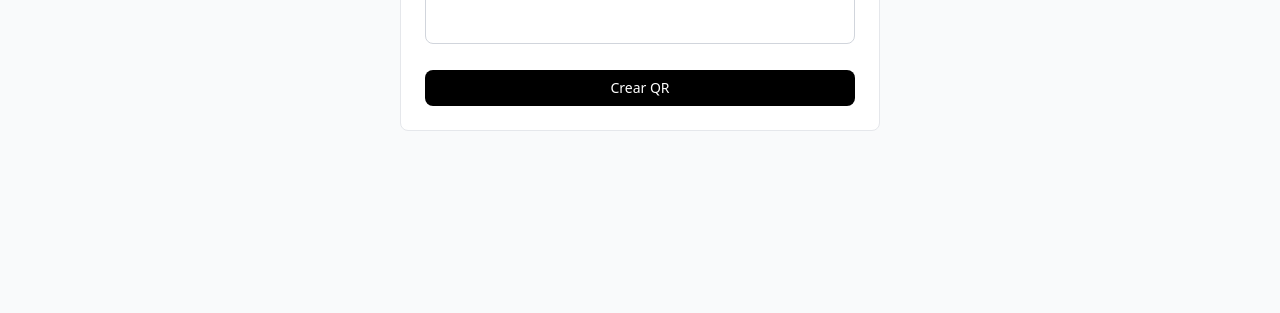
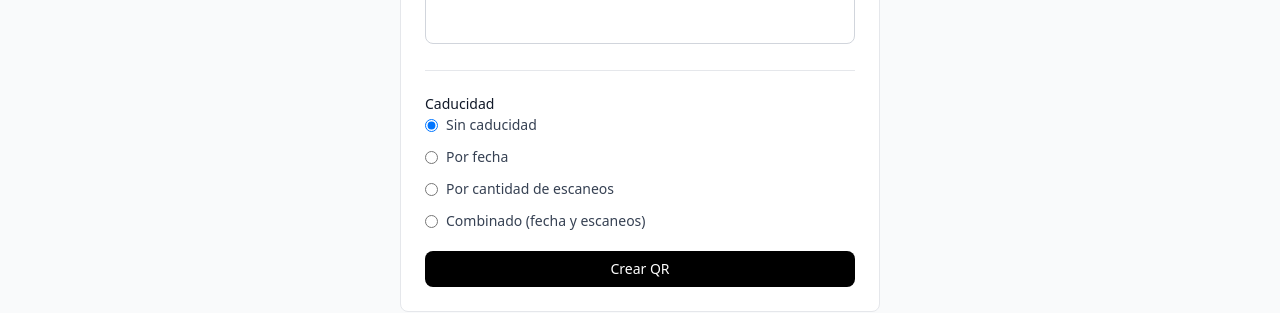
Before and after one commit to belerofontelp-dev/qr-dinamico, a React (Vite) app in the folder app/: page /qr-dinamico/create in a window 1280 px wide. Shown: the part 494-807 px from the top of the page. Built offline with nearby package versions, Linux system fonts and the light colour scheme; no server answers.

Commit message:
feat(fase-2): integrar ExpiryConfig y DriveForm en CreateQR

```diff
--- a/app/src/pages/CreateQR.jsx
+++ b/app/src/pages/CreateQR.jsx
@@ -4,11 +4,14 @@ import { useAuth } from '../hooks/useAuth';
 import { useQR } from '../hooks/useQR';
 import WhatsAppForm from '../components/PlatformForms/WhatsAppForm';
 import UrlForm from '../components/PlatformForms/UrlForm';
+import DriveForm from '../components/PlatformForms/DriveForm';
+import ExpiryConfig from '../components/ExpiryConfig/ExpiryConfig';
 import QRPreview from '../components/QREditor/QRPreview';
 
 const PLATFORM_FORMS = {
   whatsapp: { component: WhatsAppForm, label: 'WhatsApp' },
-  url: { component: UrlForm, label: 'URL genérica' }
+  url: { component: UrlForm, label: 'URL genérica' },
+  drive: { component: DriveForm, label: 'Google Drive' }
 };
 
 export default function CreateQR() {
@@ -19,6 +22,7 @@ export default function CreateQR() {
   const [platform, setPlatform] = useState('whatsapp');
   const [name, setName] = useState('');
   const [formData, setFormData] = useState({});
+  const [expiryData, setExpiryData] = useState({});
   const [loading, setLoading] = useState(false);
   const [error, setError] = useState('');
   const [created, setCreated] = useState(null);
@@ -34,7 +38,7 @@ export default function CreateQR() {
     setError('');
 
     try {
-      const payload = { name, platform, ...formData };
+      const payload = { name, platform, ...formData, ...expiryData };
       const qr = await createQR(payload);
       setCreated(qr);
     } catch (err) {
@@ -131,6 +135,10 @@ export default function CreateQR() {
 
           {FormComponent && <FormComponent onChange={handleFormChange} />}
 
+          <hr className="border-gray-200" />
+
+          <ExpiryConfig onChange={setExpiryData} />
+
           {error && <p className="text-sm text-red-600">{error}</p>}
 
           <button
```
